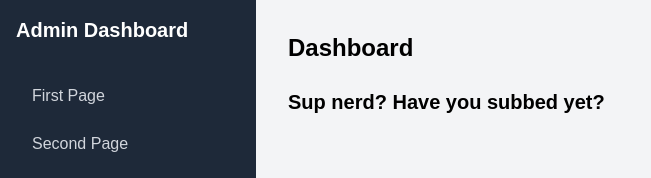
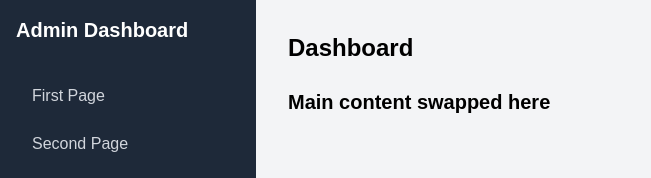
Before and after one commit to steveaws/rscs-stuff, a Next.js app: page /dashboard in a window 1280 px wide. Shown: the top 178 px of the page, without its empty margins (0-651 px from the left). Built offline with nearby package versions, Linux system fonts and the light colour scheme.

Commit message:
re-word dashboard and add a link to it

```diff
--- a/src/app/dashboard/layout.tsx
+++ b/src/app/dashboard/layout.tsx
@@ -15,7 +15,9 @@ function Sidebar() {
   return (
     <div className="w-64 min-h-screen bg-gray-800 text-white p-4">
       <div className="mb-8">
-        <h1 className="text-xl font-bold">Admin Dashboard</h1>
+        <Link href="/dashboard">
+          <h1 className="text-xl font-bold">Admin Dashboard</h1>
+        </Link>
       </div>
       <nav>
         <ul className="space-y-2">
--- a/src/app/dashboard/page.tsx
+++ b/src/app/dashboard/page.tsx
@@ -6,7 +6,7 @@ export default function FirstPage() {
       </div>
 
       <div>
-        <h2 className="text-xl font-bold">Sup nerd? Have you subbed yet?</h2>
+        <h2 className="text-xl font-bold">Main content swapped here</h2>
       </div>
     </div>
   );
```
